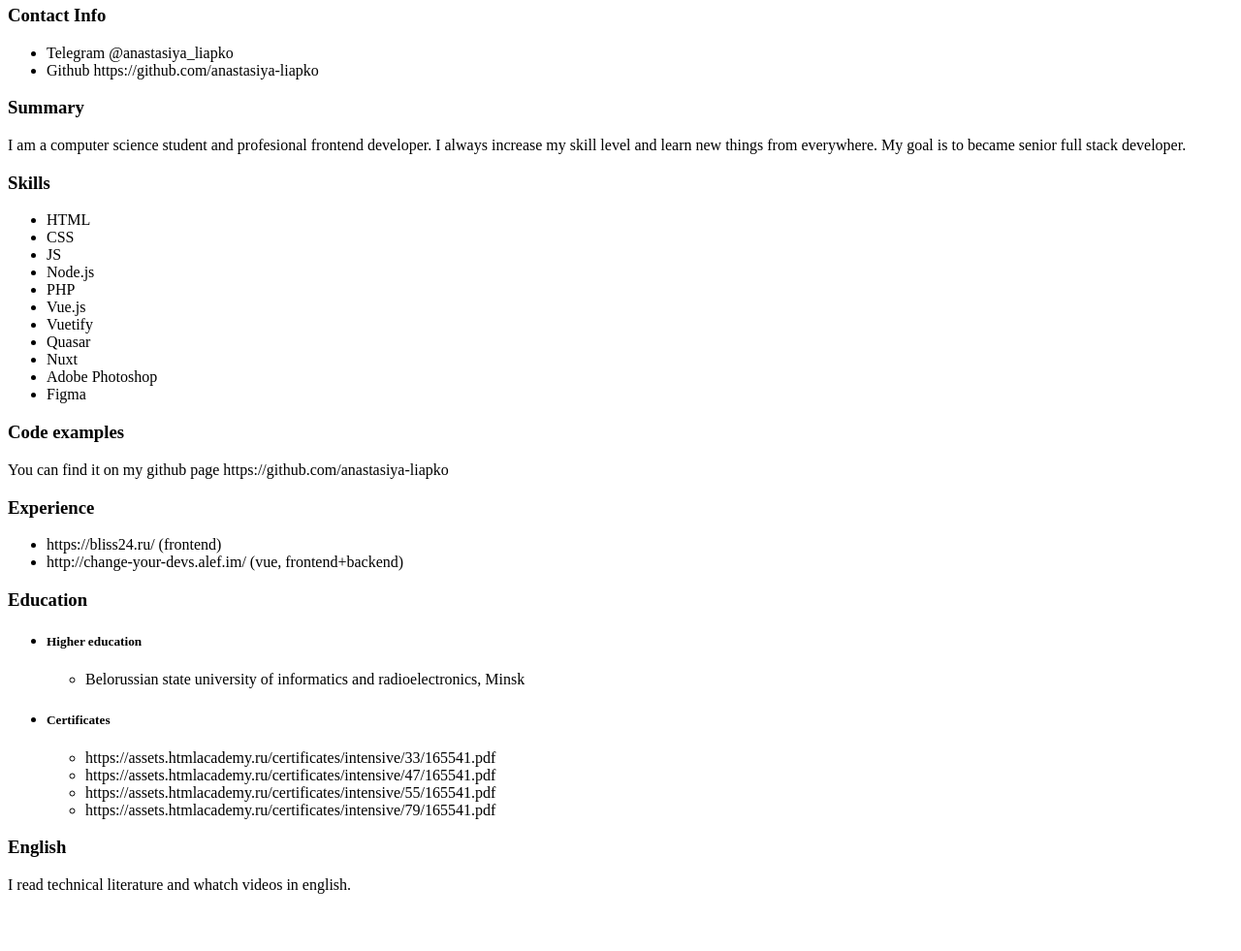
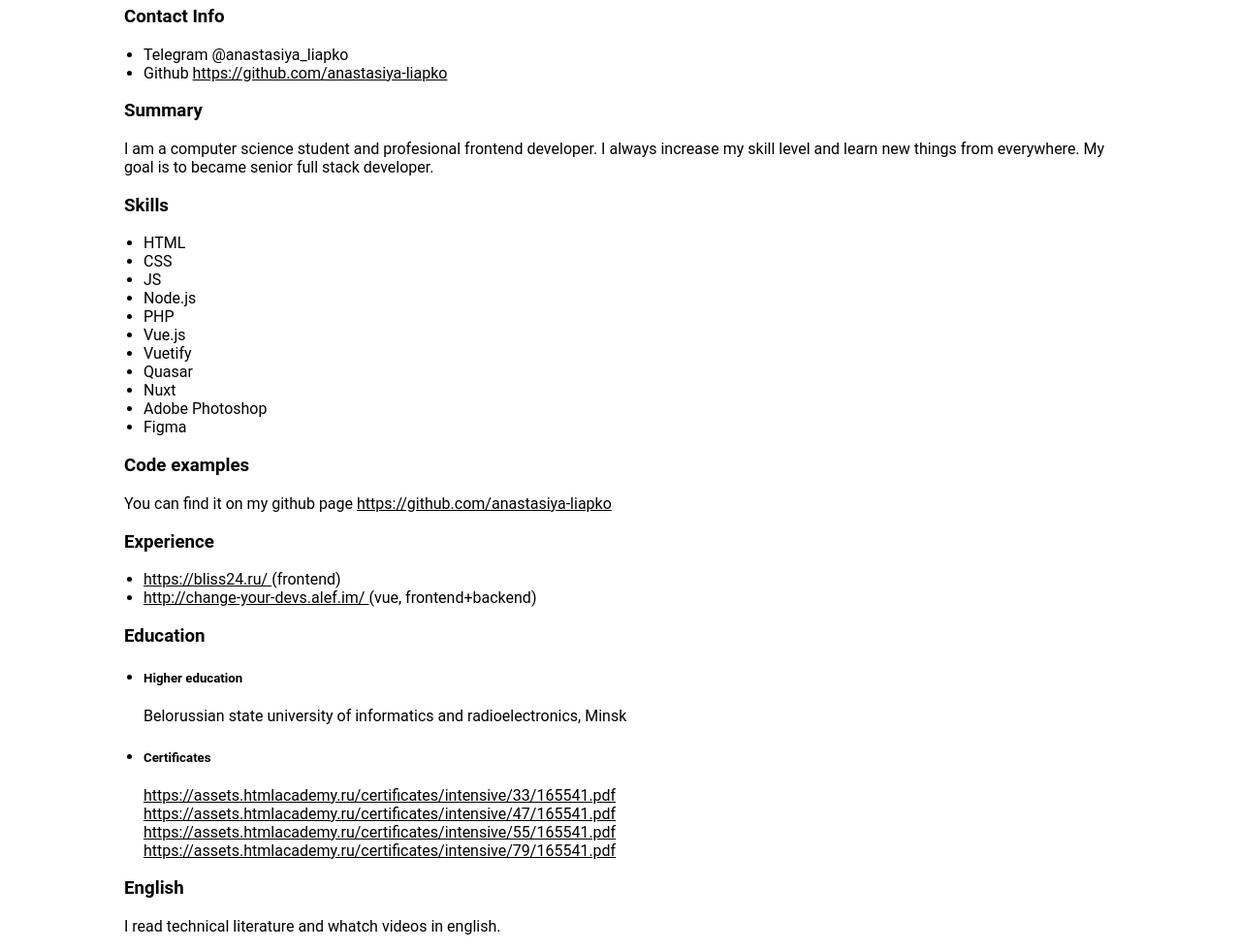
Before and after one commit to anastasiya-liapko/rsschool-cv, a plain HTML site: page index.html in a window 1280 px wide. Shown: the part 75-1056 px from the top of the page at 97% size. Before the commit the page ends 1013 px from the top, so only its background shows below. Drawn offline with Linux system fonts and the light colour scheme.

Commit message:
feat: add css styles

```diff
--- a/index.html
+++ b/index.html
@@ -3,31 +3,35 @@
   <head>
     <meta charset="utf-8">
     <title>CV</title>
+    <link rel="stylesheet" href="main.css">
   </head>
   <body>
-    <main>
+    <main class="cv__container">
       <header>
-        <h1>Anastasiya Liapko</h1>
+        <h1 class="cv__title">Anastasiya Liapko</h1>
       </header>
 
-      <section>
+      <section class="cv__section cv__section--contacts">
         <h3>Contact Info</h3>
-        <ul>
+        <ul class="cv__list">
           <li>Telegram @anastasiya_liapko</li>
-          <li>Github https://github.com/anastasiya-liapko</li>
+          <li>
+            Github
+            <a href="https://github.com/anastasiya-liapko">https://github.com/anastasiya-liapko</a>
+          </li>
         </ul>
       </section>
 
-      <section>
+      <section class="cv__section cv__section--summary">
         <h3>Summary</h3>
         <p>
           I am a computer science student and profesional frontend developer. I always increase my skill level and learn new things from everywhere. My goal is to became senior full stack developer.
         </p>
       </section>
 
-      <section>
+      <section class="cv__section cv__section--skills">
         <h3>Skills</h3>
-        <ul>
+        <ul class="cv__list">
           <li>HTML</li>
           <li>CSS</li>
           <li>JS</li>
@@ -42,43 +46,72 @@
         </ul>
       </section>
 
-      <section>
+      <section class="cv__section cv__section--examples">
         <h3>Code examples</h3>
         <p>
-          You can find it on my github page https://github.com/anastasiya-liapko
+          You can find it on my github page
+          <a href="https://github.com/anastasiya-liapko">
+            https://github.com/anastasiya-liapko
+          </a>
         </p>
       </section>
 
-      <section>
+      <section class="cv__section cv__section--experience">
         <h3>Experience</h3>
-        <ul>
-          <li>https://bliss24.ru/ (frontend)</li>
-          <li>http://change-your-devs.alef.im/ (vue, frontend+backend)</li>
+        <ul class="cv__list">
+          <li>
+            <a href="https://bliss24.ru/">
+              https://bliss24.ru/
+            </a>
+            (frontend)
+          </li>
+          <li>
+            <a href="http://change-your-devs.alef.im/">
+              http://change-your-devs.alef.im/
+            </a>
+            (vue, frontend+backend)
+          </li>
         </ul>
       </section>
 
-      <section>
+      <section class="cv__section cv__section--education">
         <h3>Education</h3>
-        <ul>
+        <ul class="cv__list">
           <li>
             <h5>Higher education</h5>
-            <ul>
+            <ul class="cv__list cv__list--inner">
               <li>Belorussian state university of informatics and radioelectronics, Minsk</li>
             </ul>
           </li>
           <li>
             <h5>Certificates</h5>
-            <ul>
-              <li>https://assets.htmlacademy.ru/certificates/intensive/33/165541.pdf</li>
-              <li>https://assets.htmlacademy.ru/certificates/intensive/47/165541.pdf</li>
-              <li>https://assets.htmlacademy.ru/certificates/intensive/55/165541.pdf</li>
-              <li>https://assets.htmlacademy.ru/certificates/intensive/79/165541.pdf</li>
+            <ul class="cv__list cv__list--inner">
+              <li>
+                <a href="https://assets.htmlacademy.ru/certificates/intensive/33/165541.pdf">
+                  https://assets.htmlacademy.ru/certificates/intensive/33/165541.pdf
+                </a>
+              </li>
+              <li>
+                <a href="https://assets.htmlacademy.ru/certificates/intensive/47/165541.pdf">
+                  https://assets.htmlacademy.ru/certificates/intensive/47/165541.pdf
+                </a>
+              </li>
+              <li>
+                <a href="https://assets.htmlacademy.ru/certificates/intensive/55/165541.pdf">
+                  https://assets.htmlacademy.ru/certificates/intensive/55/165541.pdf
+                </a>
+              </li>
+              <li>
+                <a href="https://assets.htmlacademy.ru/certificates/intensive/79/165541.pdf">
+                  https://assets.htmlacademy.ru/certificates/intensive/79/165541.pdf
+                </a>
+              </li>
             </ul>
           </li>
         </ul>
       </section>
 
-      <section>
+      <section class="cv__section cv__section--english">
         <h3>English</h3>
         <p>I read technical literature and whatch videos in english.</p>
       </section>
--- /dev/null
+++ b/main.css
@@ -0,0 +1,22 @@
+body {
+  font-family: "Roboto", sans-serif;
+}
+
+.cv__container {
+  max-width: 1024px;
+  margin-left: auto;
+  margin-right: auto;
+}
+
+.cv__list {
+  padding-left: 20px;
+}
+
+.cv__list--inner {
+  padding-left: 0;
+  list-style: none;
+}
+
+a {
+  color: #000000;
+}
```
